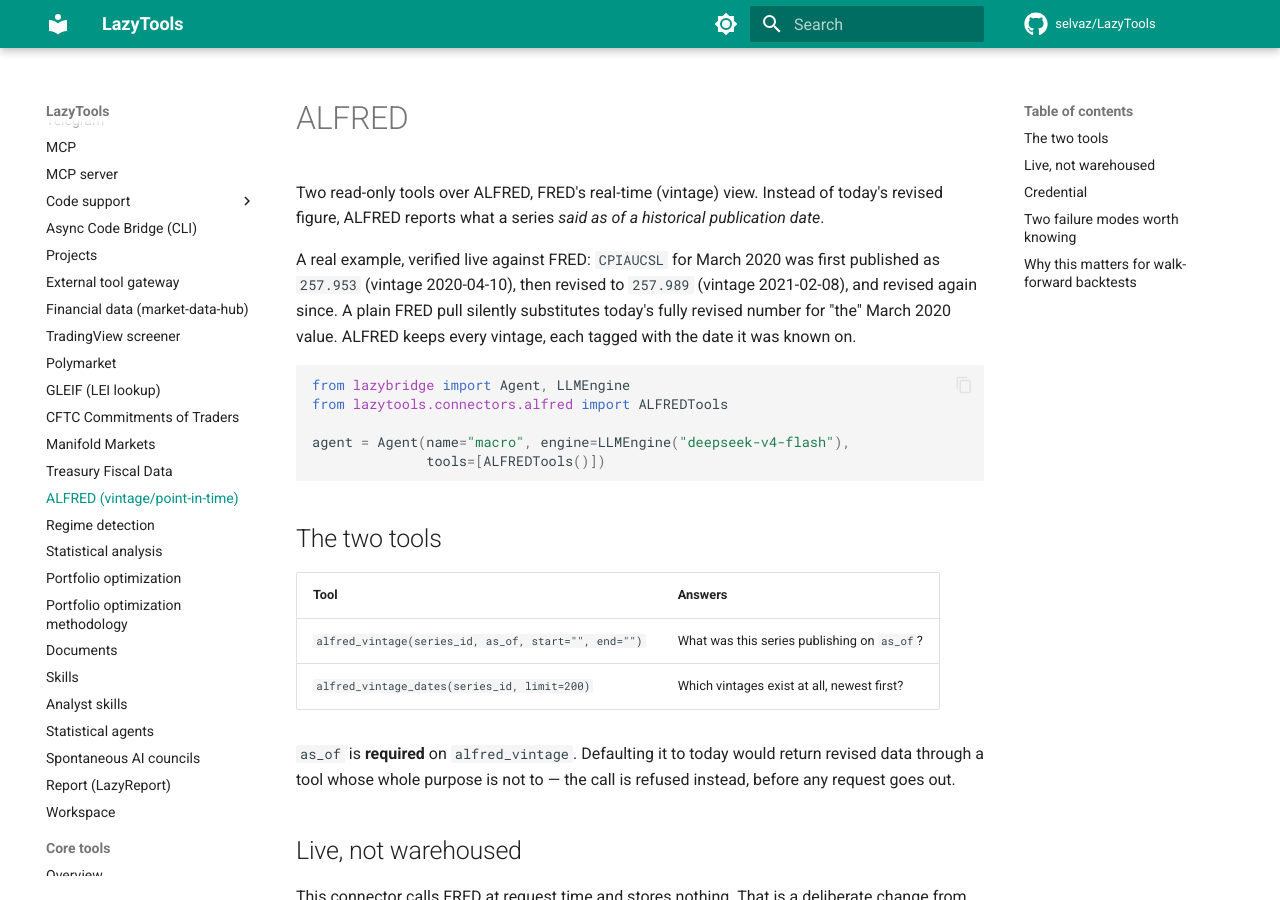
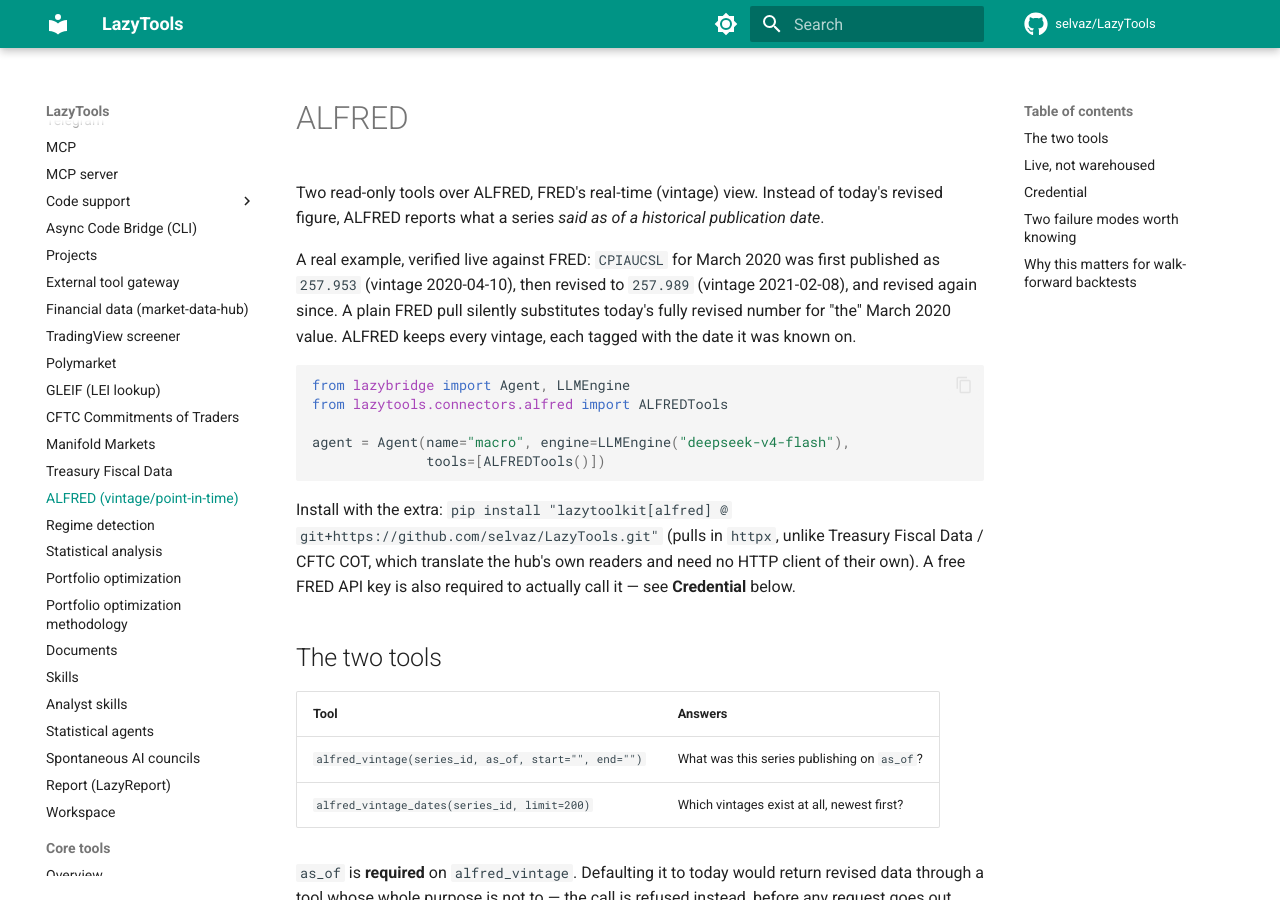
Before and after one commit to selvaz/LazyTools, an MkDocs documentation site: the page built from docs/alfred.md, in a window 1280 px wide and 900 px high. Built offline with MkDocs 1.6.1 and Material for MkDocs 9.7.7, drawn with Linux system fonts in a browser that asks for light colours; comment, search, counter and statistics services are not loaded.

Commit message:
Docs: list Treasury Fiscal Data, CFTC COT and ALFRED in the connectors table; ALFRED install note (#193)
Co-authored-by: Claude Opus 5.5 <noreply@anthropic.com>

````diff
--- a/docs/alfred.md
+++ b/docs/alfred.md
@@ -17,6 +17,11 @@ from lazytools.connectors.alfred import ALFREDTools
 agent = Agent(name="macro", engine=LLMEngine("deepseek-v4-flash"),
               tools=[ALFREDTools()])
 ```
+
+Install with the extra: `pip install "lazytoolkit[alfred] @ git+https://github.com/selvaz/LazyTools.git"`
+(pulls in `httpx`, unlike Treasury Fiscal Data / CFTC COT, which translate
+the hub's own readers and need no HTTP client of their own). A free FRED API
+key is also required to actually call it — see **Credential** below.
 
 ## The two tools
 
````
Also changed, not shown: docs/connectors.md (+3 -0 lines).
